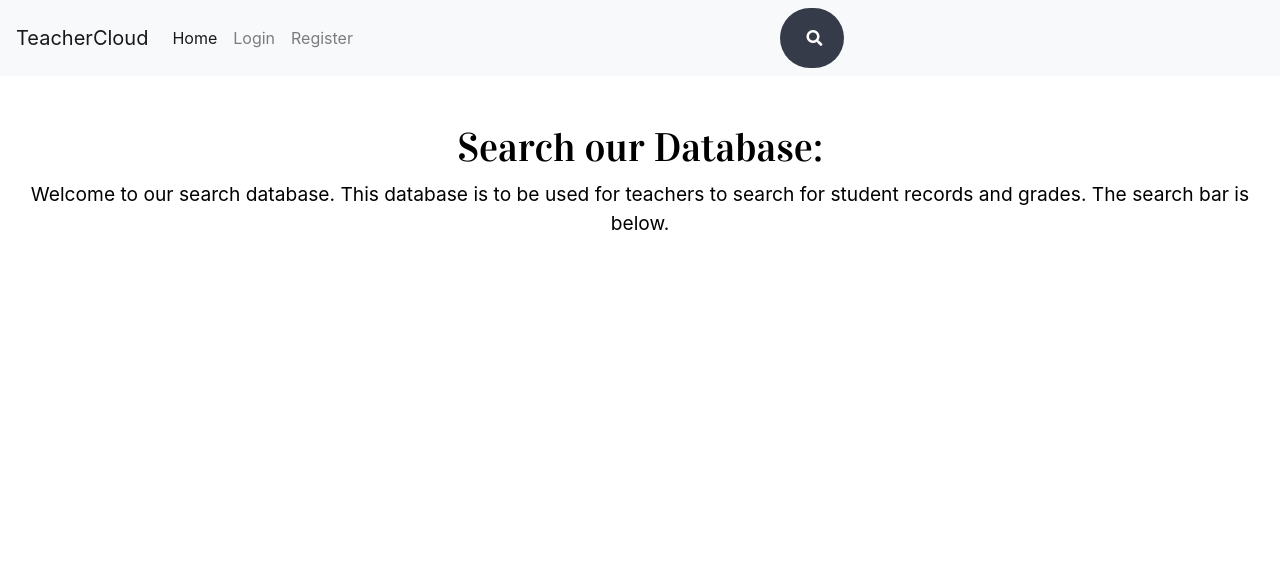
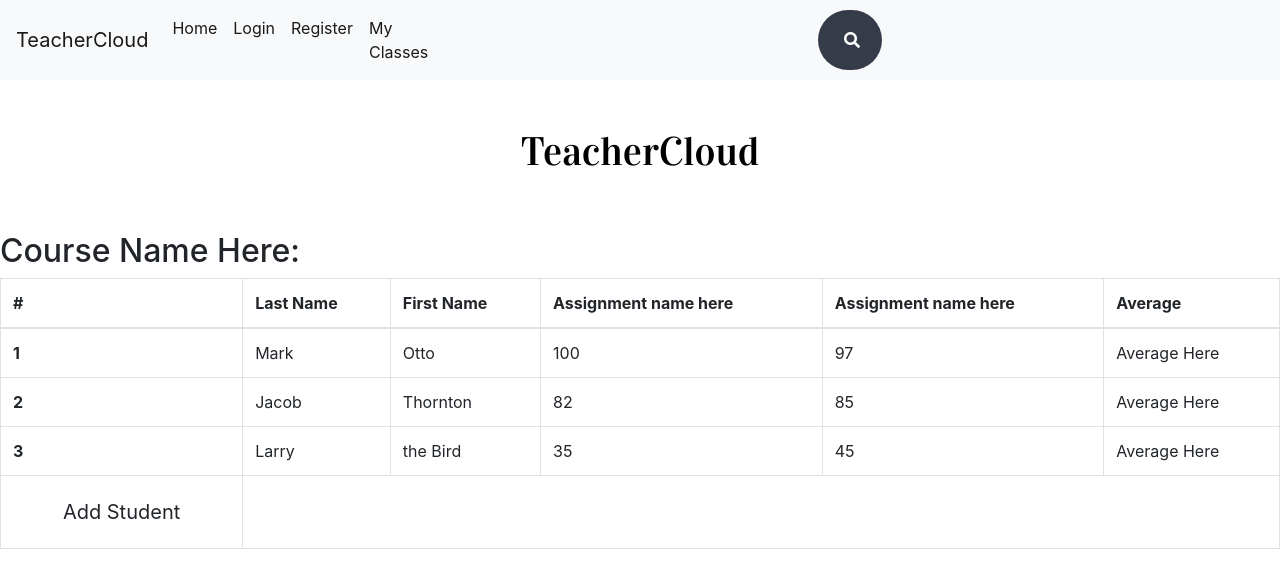
Before and after one commit to PetrMitsel/DatabaseWebsiteProject, a Flask app: page / in a window 1280 px wide. Shown: the top 588 px of the page. Run offline with Flask 2, Linux system fonts and the light colour scheme; some libraries are stand-ins or nearby versions.

Commit message:
added mock table and my classes link in navbar

```diff
--- a/app.py
+++ b/app.py
@@ -17,7 +17,5 @@ def login():
 def register():
     return render_template('register.html')
 
-
-
 if __name__ == "__main__":
     app.run("0.0.0.0", debug=True)
--- a/static/styles.css
+++ b/static/styles.css
@@ -48,13 +48,13 @@ transition: width 0.4s linear;
 .searchbar:hover > .search_input{
 padding: 0 10px;
 width: 450px;
-caret-color:red;
+caret-color:rgb(0, 0, 0);
 transition: width 0.4s linear;
 }
 
 .searchbar:hover > .search_icon{
 background: white;
-color: #800000;
+color: #000000;
 }
 
 .search_icon{
--- a/templates/commonhead.html
+++ b/templates/commonhead.html
@@ -19,10 +19,14 @@
 
 <link rel="stylesheet" href="https://stackpath.bootstrapcdn.com/bootstrap/4.1.3/css/bootstrap.min.css" integrity="sha384-MCw98/SFnGE8fJT3GXwEOngsV7Zt27NXFoaoApmYm81iuXoPkFOJwJ8ERdknLPMO" crossorigin="anonymous">
 <link rel="stylesheet" href="https://use.fontawesome.com/releases/v5.5.0/css/all.css" integrity="sha384-B4dIYHKNBt8Bc12p+WXckhzcICo0wtJAoU8YZTY5qE0Id1GSseTk6S+L3BlXeVIU" crossorigin="anonymous">
-
+<link rel="stylesheet" href="https://fonts.googleapis.com/css?family=Roboto|Varela+Round|Open+Sans">
+<link rel="stylesheet" href="https://fonts.googleapis.com/icon?family=Material+Icons">
 <link href="//maxcdn.bootstrapcdn.com/bootstrap/4.1.1/css/bootstrap.min.css" rel="stylesheet" id="bootstrap-css">
 <script src="//maxcdn.bootstrapcdn.com/bootstrap/4.1.1/js/bootstrap.min.js"></script>
 <script src="//cdnjs.cloudflare.com/ajax/libs/jquery/3.2.1/jquery.min.js"></script>
+<script src="//code.jquery.com/jquery-1.11.1.min.js"></script>
+
+
 </head>
 
 
--- a/templates/home.html
+++ b/templates/home.html
@@ -2,13 +2,57 @@
 
 {%block content%}
 
-    <h1 class="heading">Search our Database:</h1>
+    <h1 class="heading">TeacherCloud</h1>
 
-    <div>
-        <p class="description">
-          Welcome to our search database. This database is to be used for teachers to search for student records and grades. The search bar is below.
-        </p>
-    </div>
+    <br>
+    <br>
+
+    <h2>Course Name Here:</h2>
+    <table class="table table-bordered">
+        <thead>
+          <tr>
+            <th scope="col">#</th>
+            <th scope="col">Last Name</th>
+            <th scope="col">First Name</th>
+            <th scope="col">Assignment name here</th>
+            <th scope="col">Assignment name here</th>
+            <th scope="col">Average</th>
+          </tr>
+        </thead>
+        <tbody>
+          <tr>
+            <th scope="row">1</th>
+            <td>Mark</td>
+            <td>Otto</td>
+            <td>100</td>
+            <td>97</td>
+            <td>Average Here</td>
+          </tr>
+          <tr>
+            <th scope="row">2</th>
+            <td>Jacob</td>
+            <td>Thornton</td>
+            <td>82</td>
+            <td>85</td>
+            <td>Average Here</td>
+          </tr>
+          <tr>
+            <th scope="row">3</th>
+            <td>Larry</td>
+            <td>the Bird</td>
+            <td>35</td>
+            <td>45</td>
+            <td>Average Here</td>
+          </tr>
+        </tbody>
+        <tfoot>
+            <tr>
+                <td>
+                    <input type="button" class="btn btn-lg btn-block " id="addstudent" value="Add Student" />
+                </td>
+              </tr>
+        </tfoot>
+      </table>
 
 
 {%endblock content%}
--- a/templates/navbar.html
+++ b/templates/navbar.html
@@ -14,11 +14,14 @@
                 <li class="nav-item active">
                   <a class="nav-link" href="{{ url_for('home') }}">Home </a>
                 </li>
-                <li class="nav-item">
+                <li class="nav-item active">
                   <a class="nav-link" href="{{ url_for('login') }}">Login</a>
                 </li>
-                <li class="nav-item">
+                <li class="nav-item active">
                   <a class="nav-link" href="{{ url_for('register') }}">Register</a>
+                </li>
+                <li class="nav-item active">
+                        <a class="nav-link" href="{{ url_for('home') }}">My Classes </a>
                 </li>
               </ul>
               <!-- Search Bar-->
@@ -31,6 +34,9 @@
                 </div>
               </div>
             </div>
+
+
+
           </nav>
 </body>
 
```
